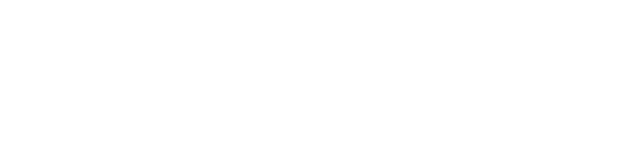
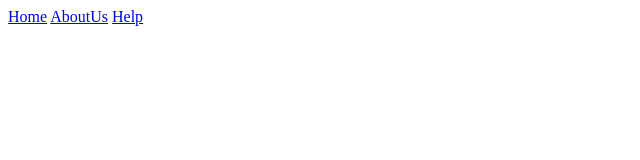
Before and after one commit to jdembadouno19/training-1, a plain HTML site: page index.html in a window 1280 px wide. Shown: the whole page, without its empty margins (0-640 px from the left). Drawn offline with Linux system fonts and the light colour scheme.

Commit message:
Update index.html

```diff
--- a/index.html
+++ b/index.html
@@ -2,6 +2,9 @@
 <html>
 <head>
 <title>Training</title>
+<a href="home.html">Home</a>
+<a href="aboutus.html">AboutUs</a>
+<a href="help.html">Help</a>
 <body>
 </body>
 </html>
```
